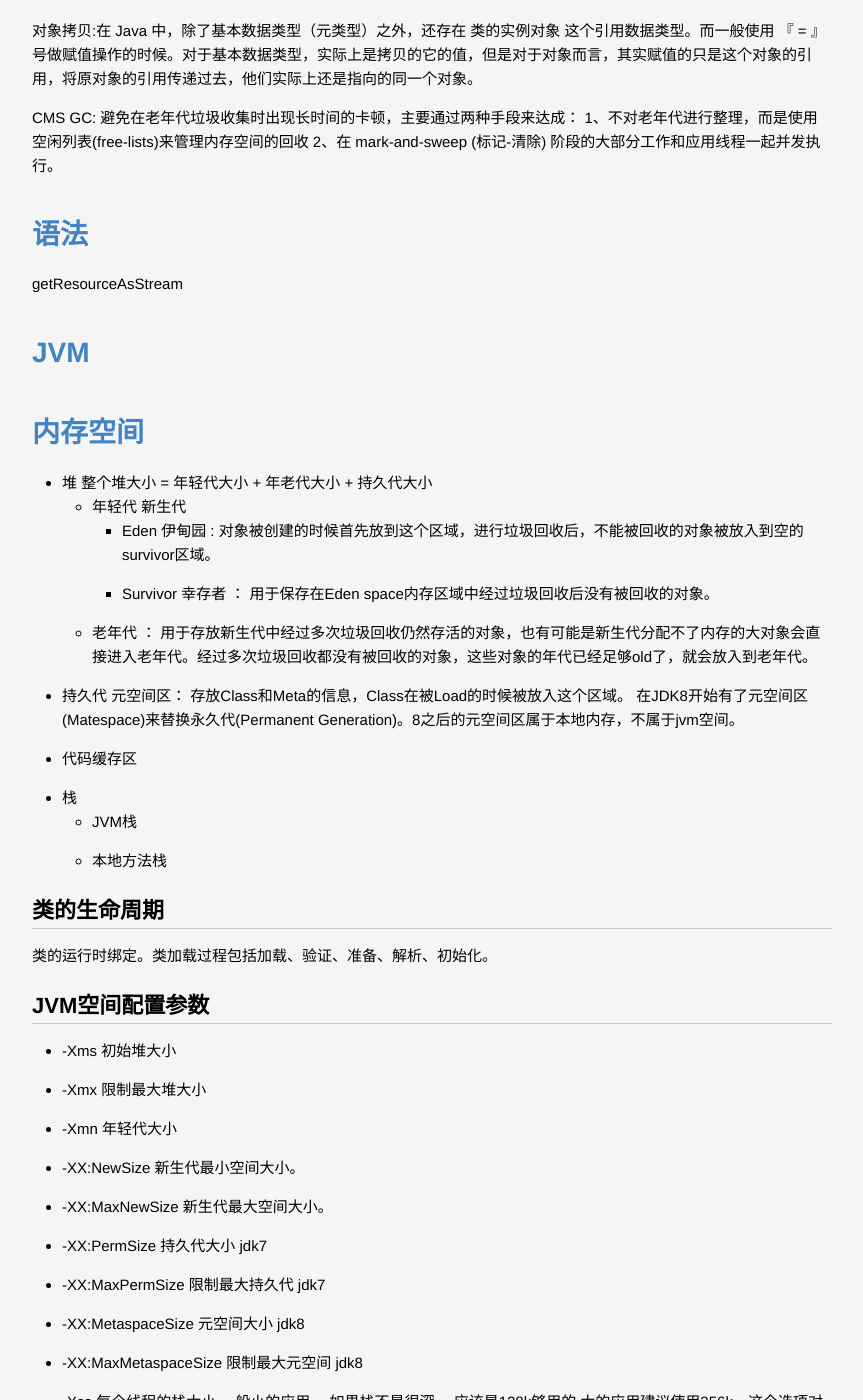
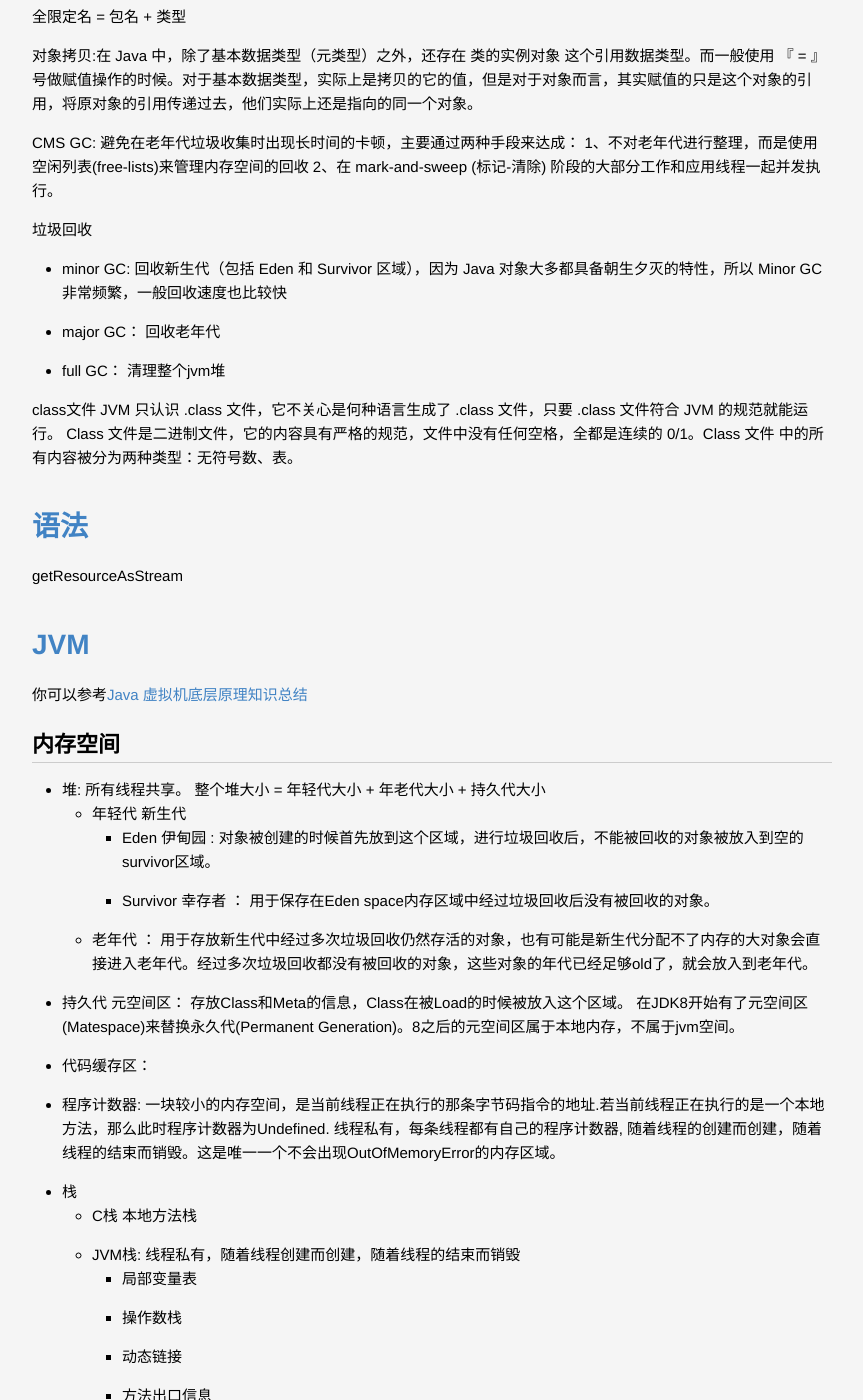
Before and after one commit to lucky521/blog, a Jekyll site: the page built from _posts/language/2019-01-15-java.markdown, in a window 1280 px wide and 1400 px high, scrolled down 906 px. Shown: the whole window, without its empty margins (208-1071 px from the left). Built offline with Jekyll 4.4.1, drawn with Linux system fonts in a browser that asks for light colours.

Commit message:
update  blog of java

```diff
--- a/_posts/language/2019-01-15-java.markdown
+++ b/_posts/language/2019-01-15-java.markdown
@@ -14,6 +14,16 @@ CMS GC: 避免在老年代垃圾收集时出现长时间的卡顿，主要通过
 1、不对老年代进行整理，而是使用空闲列表(free-lists)来管理内存空间的回收
 2、在 mark-and-sweep (标记-清除) 阶段的大部分工作和应用线程一起并发执行。
 
+
+垃圾回收
+* minor GC: 回收新生代（包括 Eden 和 Survivor 区域），因为 Java 对象大多都具备朝生夕灭的特性，所以 Minor GC 非常频繁，一般回收速度也比较快
+* major GC： 回收老年代
+* full GC： 清理整个jvm堆
+
+class文件
+JVM 只认识 .class 文件，它不关心是何种语言生成了 .class 文件，只要 .class 文件符合 JVM 的规范就能运行。
+Class 文件是二进制文件，它的内容具有严格的规范，文件中没有任何空格，全都是连续的 0/1。Class 文件 中的所有内容被分为两种类型：无符号数、表。
+
 # 语法
 
 getResourceAsStream
@@ -21,18 +31,24 @@ getResourceAsStream
 
 # JVM
 
-# 内存空间
+你可以参考[Java 虚拟机底层原理知识总结](https://github.com/doocs/jvm)
+## 内存空间
 
-* 堆 整个堆大小 = 年轻代大小 + 年老代大小 + 持久代大小
+* 堆: 所有线程共享。 整个堆大小 = 年轻代大小 + 年老代大小 + 持久代大小
   * 年轻代 新生代
     * Eden 伊甸园 : 对象被创建的时候首先放到这个区域，进行垃圾回收后，不能被回收的对象被放入到空的survivor区域。
     * Survivor 幸存者 ： 用于保存在Eden space内存区域中经过垃圾回收后没有被回收的对象。
   * 老年代 ： 用于存放新生代中经过多次垃圾回收仍然存活的对象，也有可能是新生代分配不了内存的大对象会直接进入老年代。经过多次垃圾回收都没有被回收的对象，这些对象的年代已经足够old了，就会放入到老年代。
 * 持久代 元空间区： 存放Class和Meta的信息，Class在被Load的时候被放入这个区域。  在JDK8开始有了元空间区(Matespace)来替换永久代(Permanent Generation)。8之后的元空间区属于本地内存，不属于jvm空间。
-* 代码缓存区
+* 代码缓存区：
+* 程序计数器: 一块较小的内存空间，是当前线程正在执行的那条字节码指令的地址.若当前线程正在执行的是一个本地方法，那么此时程序计数器为Undefined. 线程私有，每条线程都有自己的程序计数器, 随着线程的创建而创建，随着线程的结束而销毁。这是唯一一个不会出现OutOfMemoryError的内存区域。
 * 栈
-  * JVM栈
-  * 本地方法栈
+  * C栈 本地方法栈
+  * JVM栈: 线程私有，随着线程创建而创建，随着线程的结束而销毁
+    * 局部变量表
+    * 操作数栈
+    * 动态链接
+    * 方法出口信息
 
 ## 类的生命周期
 
@@ -53,6 +69,8 @@ getResourceAsStream
 * -Xss 每个线程的栈大小 一般小的应用， 如果栈不是很深， 应该是128k够用的 大的应用建议使用256k。这个选项对性能影响比较大，需要严格的测试
 * -XX:NewRatio 年轻代空间和老年代空间的比值
 * -XX:SurvivorRatio 年轻代空间中Eden空间和Survivor空间的比值
+
+
 
 
 # 项目构建
--- a/_posts/ml/2019-05-21-ML-System.markdown
+++ b/_posts/ml/2019-05-21-ML-System.markdown
@@ -66,8 +66,12 @@ categories: [MachineLearning]
 - 训练任务和可视化训练平台（可编写训练Workflow、实验模型可重载、训练任务可重载、训练结果历史库）
 - 多机多卡训练如单机单卡一样简单
 - 特征和样本管理平台
-- 模型配置、发布、管理系统
+- 模型配置、发布、管理系统ha
+- 数据可视化: 任何环节的数据，只要数据多到人难以关注，就需要有数据可视化工具来辅助。
+  - 数值分布可视化
+  - 关系网络可视化： 链路关系、 数据溯源
 - 监控、报警平台
+  - 对于数据的监控报警要与数据可视化配合
 
 
 ## 监控
```
Also changed, not shown: other parts of _posts/language/2019-01-15-java.markdown (+3 -0 lines).
